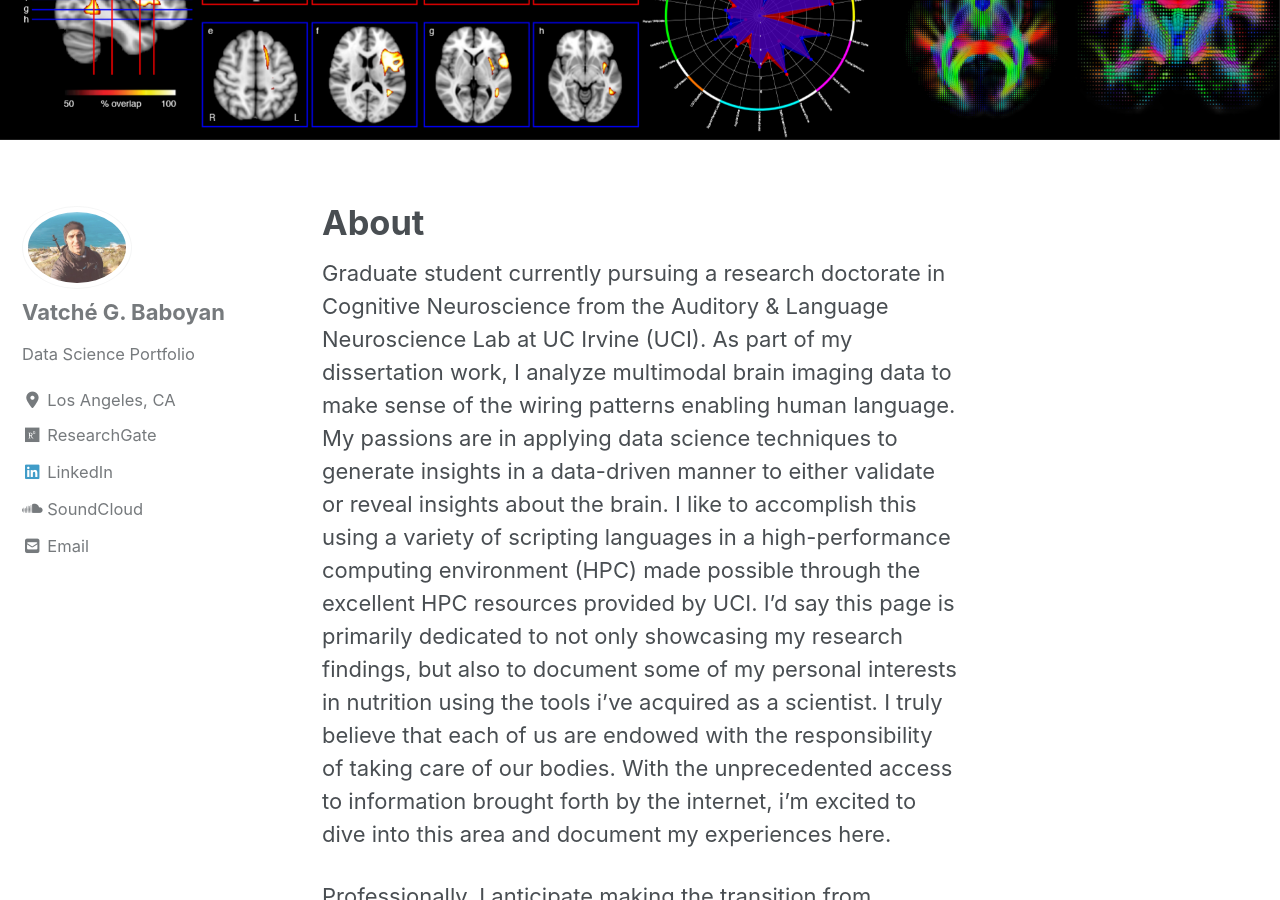
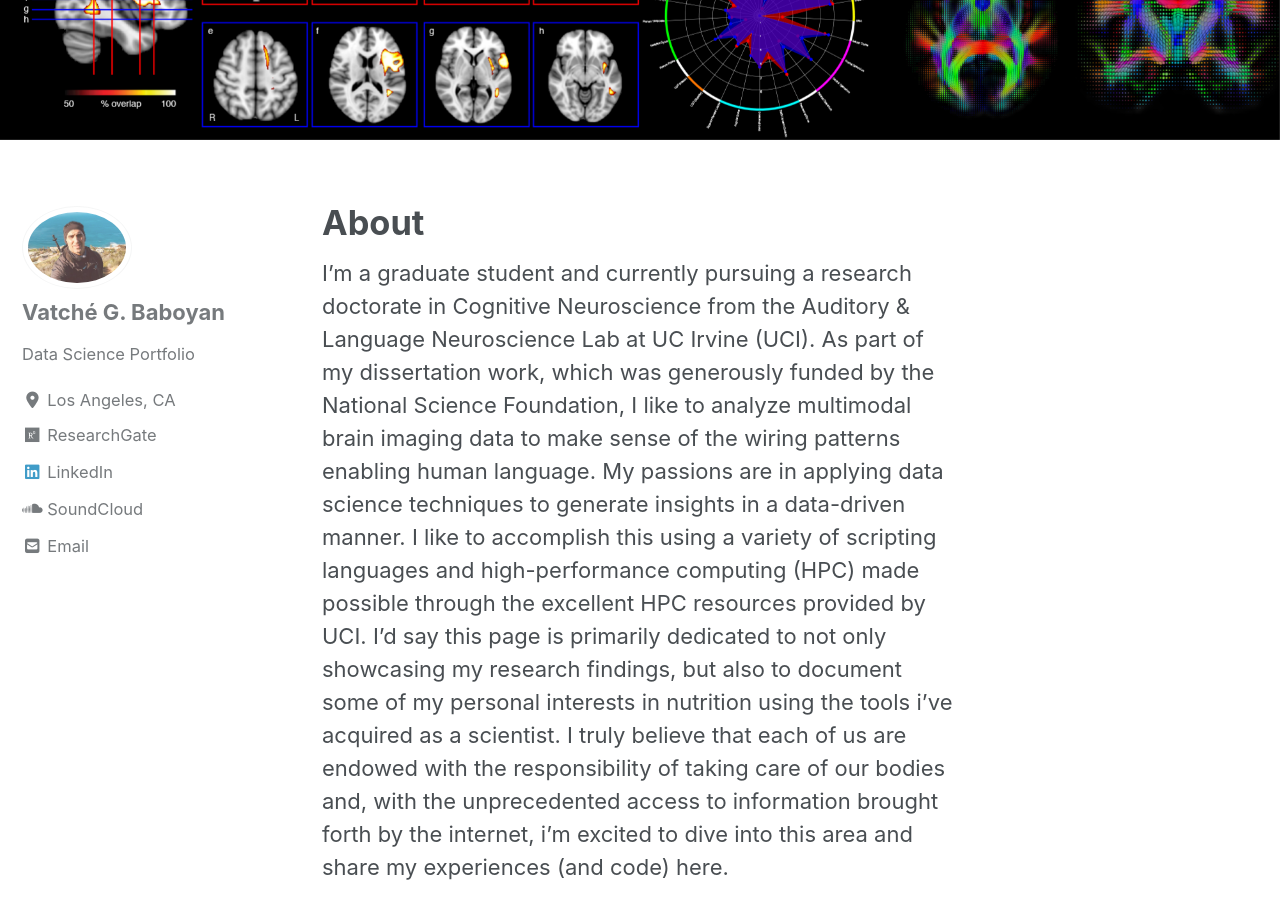
Before and after one commit to vbaboyan/vbaboyan.github.io, a Jekyll site: the page built from _pages/about.md, in a window 1280 px wide and 900 px high, scrolled down 202 px. Built offline with Jekyll 4.4.1, drawn with Linux system fonts in a browser that asks for light colours; cached includes are drawn as plain includes; nearby versions of some CDN libraries; some of the changed text lies outside the part shown.

Commit message:
website edits

```diff
--- a/_pages/about.md
+++ b/_pages/about.md
@@ -3,8 +3,10 @@
 permalink: /about/
 ---
 
-Graduate student currently pursuing a research doctorate in Cognitive Neuroscience from the Auditory & Language Neuroscience Lab at UC Irvine (UCI). As part of my dissertation work, I analyze multimodal brain imaging data to make sense of the wiring patterns enabling human language. My passions are in applying data science techniques to generate insights in a data-driven manner to either validate or reveal insights about the brain. I like to accomplish this using a variety of scripting languages in a high-performance computing environment (HPC) made possible through the excellent HPC resources provided by UCI. I'd say this page is primarily dedicated to not only showcasing my research findings, but also to document some of my personal interests in nutrition using the tools i've acquired as a scientist. I truly believe that each of us are endowed with the responsibility of taking care of our bodies. With the unprecedented access to information brought forth by the internet, i'm excited to dive into this area and document my experiences here.
+I'm a graduate student and currently pursuing a research doctorate in Cognitive Neuroscience from the Auditory & Language Neuroscience Lab at UC Irvine (UCI). As part of my dissertation work, which was generously funded by the National Science Foundation, I like to analyze multimodal brain imaging data to make sense of the wiring patterns enabling human language. My passions are in applying data science techniques to generate insights in a data-driven manner. I like to accomplish this using a variety of scripting languages and high-performance computing (HPC) made possible through the excellent HPC resources provided by UCI. I'd say this page is primarily dedicated to not only showcasing my research findings, but also to document some of my personal interests in nutrition using the tools i've acquired as a scientist. I truly believe that each of us are endowed with the responsibility of taking care of our bodies and, with the unprecedented access to information brought forth by the internet, i'm excited to dive into this area and share my experiences (and code) here.
 
 Professionally, I anticipate making the transition from academia into industry in order to work in translational environments where efforts to treat neurological function are the primary force guiding company operations.
 
-Thanks for visiting my page.
+Thanks for visiting my page. I'd happily get in contact with you through the links provided.
+
+-Vatché
```
